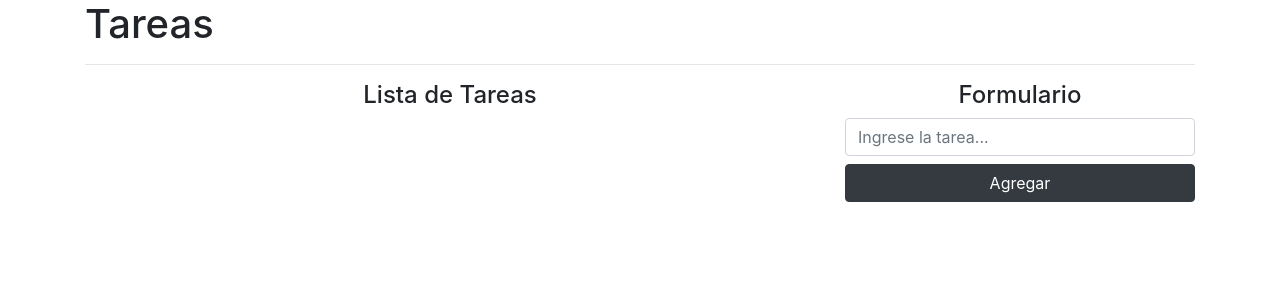
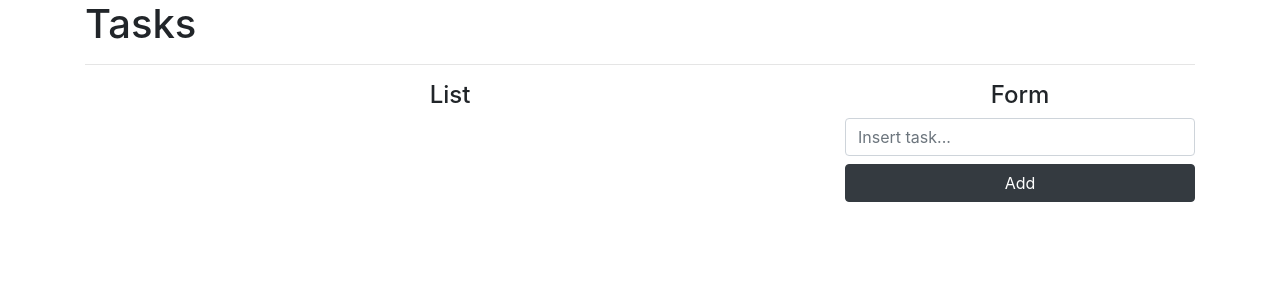
Before and after one commit to pedromaximilian/reactCrud, a React (Create React App) app: page / in a window 1280 px wide. Shown: the top 300 px of the page. Built offline with nearby package versions, Linux system fonts and the light colour scheme.

Commit message:
language fixes

```diff
--- a/src/App.js
+++ b/src/App.js
@@ -25,21 +25,22 @@ function App() {
   }
   return (
     <div className="container">
-      <h1>Tareas</h1>
+      <h1>Tasks</h1>
       <hr />
       <div className="row">
         <div className="col-8">
-          <h4 className="text-center">Lista de Tareas</h4>
+          <h4 className="text-center">List</h4>
           <ul className="list-group">
             {
               tasks.map((task) => (
                 <li className="list-group-item" key={task.id}>
                 <span className="lead">{task.name} </span>
                 <button className="mx-2 btn btn-danger btn-sm float-right">
-                  Eliminar{" "}
+                  Delete
                 </button>
                 <button className="btn btn-warning btn-sm float-right">
-                  Edit{" "}
+                  Edit
+
                 </button>
               </li>
 
@@ -53,17 +54,17 @@ function App() {
           </ul>
         </div>
         <div className="col-4">
-          <h4 className="text-center"> Formulario</h4>
+          <h4 className="text-center"> Form</h4>
           <form onSubmit={addTask}>
             <input
               type="text"
               className="form-control mb-2"
-              placeholder="Ingrese la tarea..."
+              placeholder="Insert task..."
               onChange={(text) => setTask(text.target.value)}
               value={task}
             />
             <button type="submit" className="btn btn-dark btn-block">
-              Agregar
+              Add
             </button>
           </form>
         </div>
```
